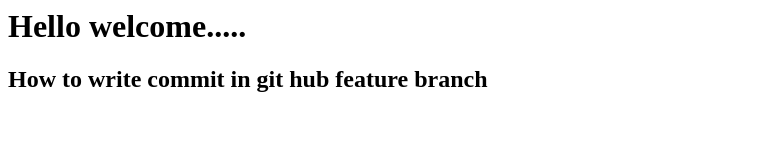
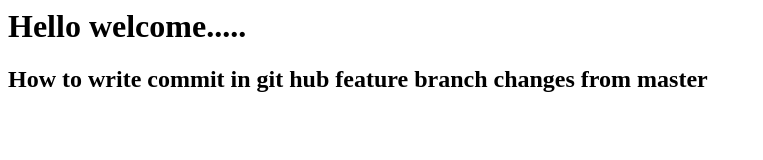
Before and after one commit to nareshzenar/gitCommands, a plain HTML site: page index.html in a window 1280 px wide. Shown: the whole page, without its empty margins (0-763 px from the left). Drawn offline with Linux system fonts and the light colour scheme.

Commit message:
Add new text in index.html in master branch

```diff
--- a/index.html
+++ b/index.html
@@ -9,6 +9,7 @@
     <h2>
         How to write commit in git hub
         feature branch
+        changes from master
     </h2>
 </body>
 
```
